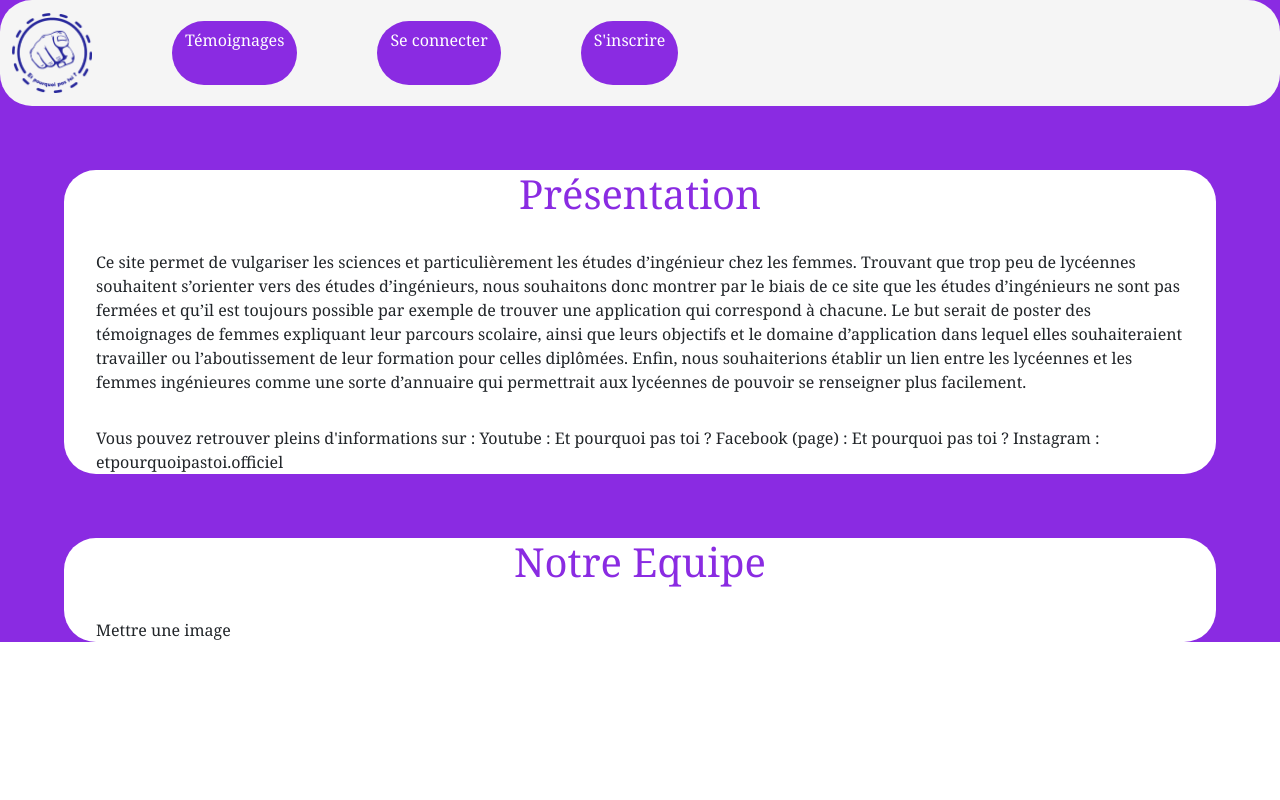
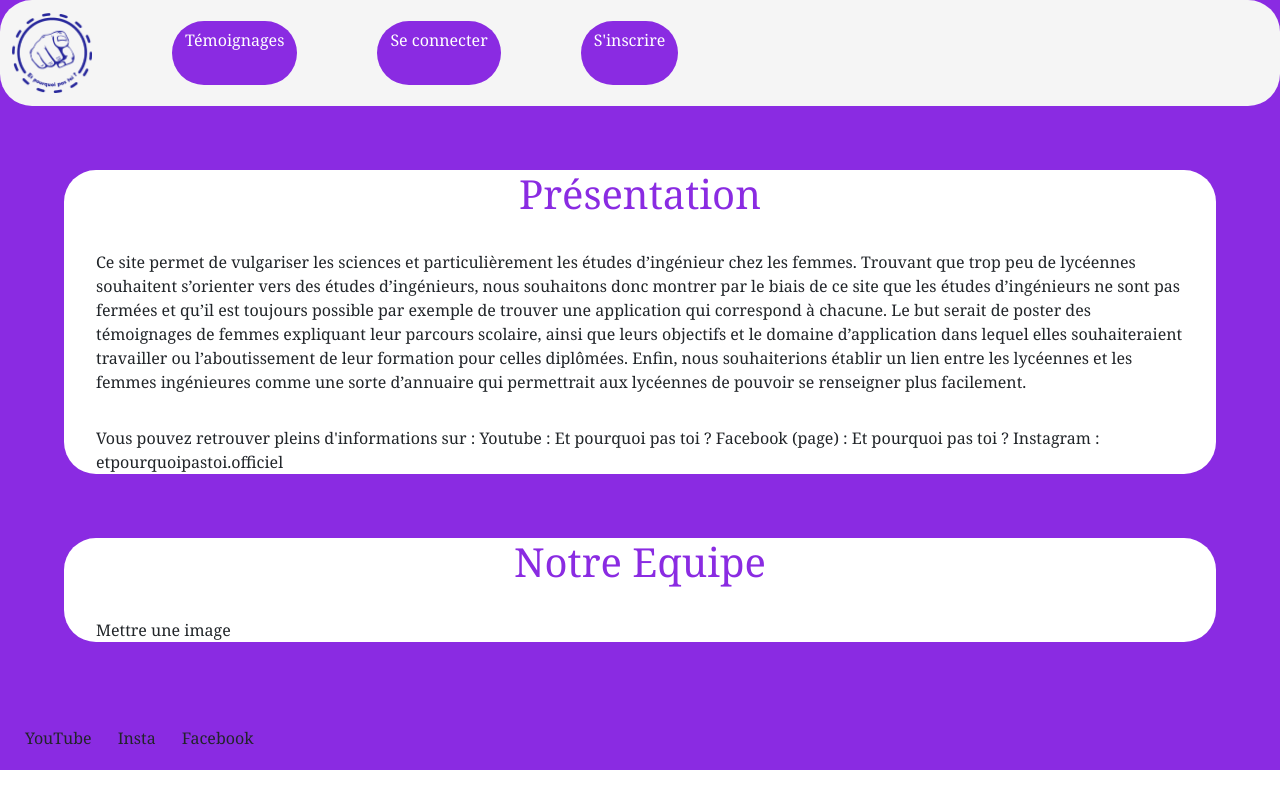
Before and after one commit to Maiwen26/EtPourquoiPasToi, an Angular app in the folder EtPourquoiPasToiFrontend/: page / in a window 1280 px wide. Built offline with nearby package versions, Linux system fonts and the light colour scheme.

Commit message:
création du footer

```diff
--- a/EtPourquoiPasToiFrontend/src/app/app.component.html
+++ b/EtPourquoiPasToiFrontend/src/app/app.component.html
@@ -19,5 +19,5 @@
       <h1>Notre Equipe</h1>
       <p>Mettre une image</p>
     </div>
-
+    <app-footer></app-footer>
   </body>
--- a/EtPourquoiPasToiFrontend/src/app/app.module.ts
+++ b/EtPourquoiPasToiFrontend/src/app/app.module.ts
@@ -5,6 +5,7 @@ import { AppComponent } from './app.component';
 import { NavigationBarComponent } from './navigation-bar/navigation-bar.component';
 import { InscriptionComponent } from './inscription/inscription.component';
 import { AppRoutingModule } from './app-routing.module';
+import { FooterComponent } from './footer/footer.component';
 
 
 
@@ -13,14 +14,15 @@ import { AppRoutingModule } from './app-routing.module';
     AppComponent,
     NavigationBarComponent,
     InscriptionComponent,
-  ],
+    FooterComponent,
+  ], /*déclarer les composants ou directives ou pipes */
   imports: [
     BrowserModule,
     AppRoutingModule,
 
   ],
-  exports:[],
-  providers: [],
-  bootstrap: [AppComponent]
+  exports:[], /*exporter dans d'autres modules */
+  providers: [], /*déclarer les services */
+  bootstrap: [AppComponent] /*spécifier quel est le composant racine dans le module*/
 })
 export class AppModule { }
--- /dev/null
+++ b/EtPourquoiPasToiFrontend/src/app/footer/footer.component.html
@@ -0,0 +1,12 @@
+<link href="https://cdn.jsdelivr.net/npm/bootstrap@5.1.3/dist/css/bootstrap.min.css" rel="stylesheet" integrity="sha384-1BmE4kWBq78iYhFldvKuhfTAU6auU8tT94WrHftjDbrCEXSU1oBoqyl2QvZ6jIW3" crossorigin="anonymous">
+
+
+<nav class="navbar">
+    <div class="container-fluid">
+      <a class="navbar-brand" href="#">
+        <a class="btn " href="#" role="button">YouTube</a>
+        <a class="btn " href="#" role="button">Insta</a>
+        <a class="btn"  href="#" role="button" >Facebook</a>
+      </a>
+    </div>
+  </nav>
--- /dev/null
+++ b/EtPourquoiPasToiFrontend/src/app/footer/footer.component.ts
@@ -0,0 +1,15 @@
+import { Component, OnInit } from '@angular/core';
+
+@Component({
+  selector: 'app-footer',
+  templateUrl: './footer.component.html',
+  styleUrls: ['./footer.component.scss']
+})
+export class FooterComponent implements OnInit {
+
+  constructor() { }
+
+  ngOnInit(): void {
+  }
+
+}
--- a/EtPourquoiPasToiFrontend/src/main.ts
+++ b/EtPourquoiPasToiFrontend/src/main.ts
@@ -8,5 +8,5 @@ if (environment.production) {
   enableProdMode();
 }
 
-platformBrowserDynamic().bootstrapModule(AppModule)
+platformBrowserDynamic().bootstrapModule(AppModule) /*module racine de démarrage */
   .catch(err => console.error(err));
```
Also changed, not shown: EtPourquoiPasToiFrontend/src/app/footer/footer.component.scss (added), 1 other file (tests, documents, lock files or other folders).
